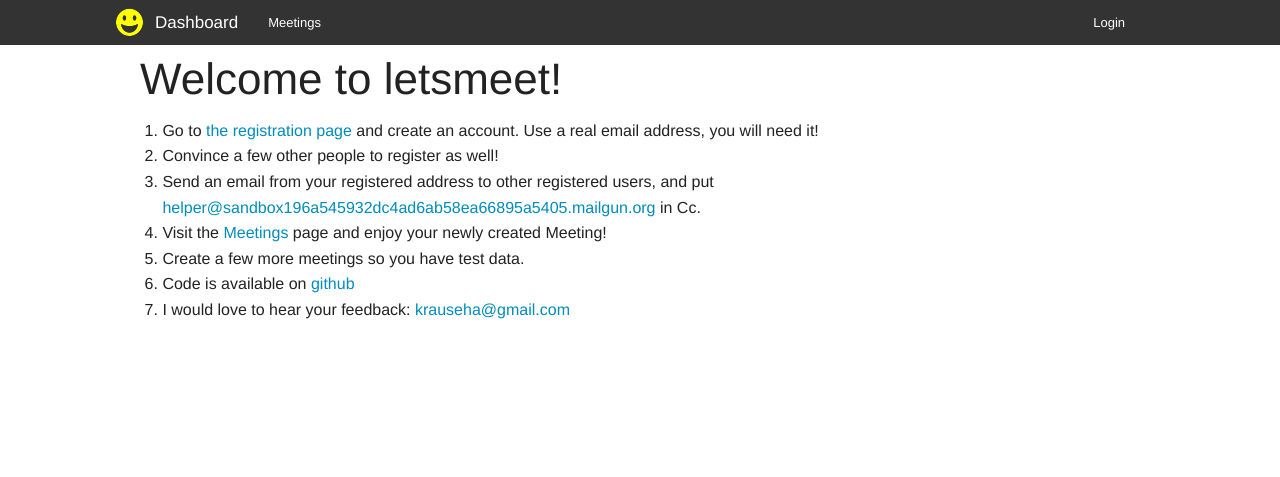
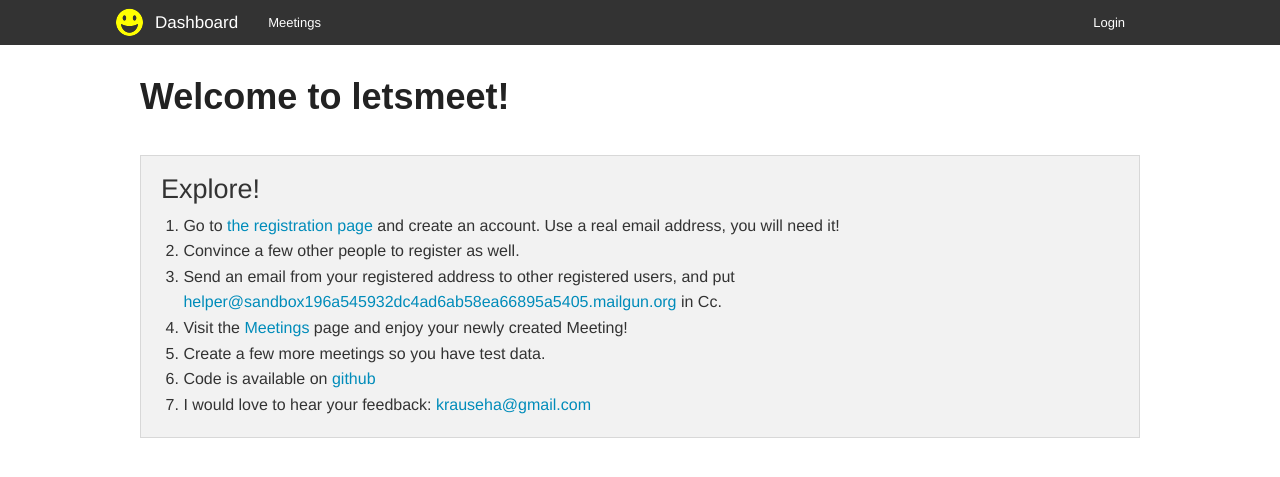
Before and after one commit to skh/letsmeet, a Flask app: page / in a window 1280 px wide. Shown: the top 477 px of the page. Run offline with Flask 2, Linux system fonts and the light colour scheme; some libraries are stand-ins or nearby versions; some web fonts are replaced.

Commit message:
Make start page a bit nicer

```diff
--- a/app/templates/index.html
+++ b/app/templates/index.html
@@ -1,12 +1,20 @@
 {% extends 'base.html' %}
+
+{% block header %}
+<div class="row">
+  <div class="large-12">
+    <h1>Welcome to letsmeet!</h1>
+  </div>
+</div>
+{% endblock %}
 
 {% block content %}
 <div class="row">
-    <div class="large-12">
-      <h1>Welcome to letsmeet!</h1>
+  <div class="large-12 panel">
+    <h3>Explore!</h3>
     <ol>
       <li>Go to <a href="{{ url_for('auth.register') }}">the registration page</a> and create an account. Use a real email address, you will need it!</li>
-        <li>Convince a few other people to register as well!</li>
+      <li>Convince a few other people to register as well.</li>
       <li>Send an email from your registered address to other registered users, and put <a href="mailto:helper@sandbox196a545932dc4ad6ab58ea66895a5405.mailgun.org">helper@sandbox196a545932dc4ad6ab58ea66895a5405.mailgun.org</a> in Cc.</li>
       <li>Visit the <a href="#">Meetings</a> page and enjoy your newly created Meeting!</li>
       <li>Create a few more meetings so you have test data.</li>
```
Lines whose indentation alone changed are shown as unchanged.
